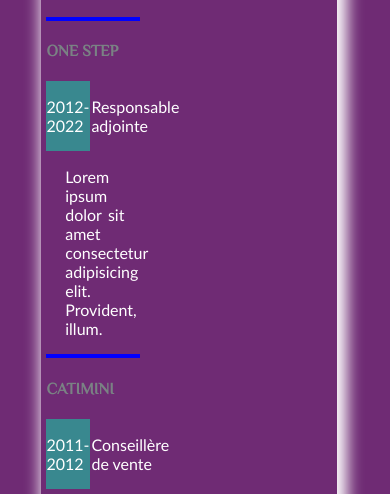
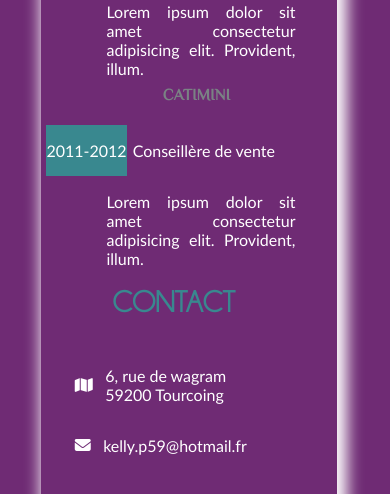
Before and after one commit to kellyrib/2022_CV, a plain HTML site: page index.html in a window 390 px wide. Shown: the part 736-1230 px from the top of the page. Drawn offline with Linux system fonts and the light colour scheme; files whose address does not match are found by name.

Commit message:
responsive mobile partie haute

```diff
--- a/index.html
+++ b/index.html
@@ -30,7 +30,7 @@
                     <div class="intitule">
                         <h3>EXPERIENCES</h3>
                     </div>
-                    <div id="entreprise1"></div>
+                    <div class="entreprise1">
                         <div class="entreprise">
                             <h4>ONE STEP</h4>
                         </div>
@@ -44,7 +44,8 @@
                             <p>Lorem ipsum dolor sit amet consectetur adipisicing elit. Provident, illum.</p>
                         </div>
                     </div>
-                    <div id="entreprise1"></div>
+                    </div>
+                    <div class="entreprise1">
                         <div class="entreprise">
                             <h4>CATIMINI</h4>
                         </div>
@@ -56,6 +57,7 @@
                         </div>
                         <div class="details">
                             <p>Lorem ipsum dolor sit amet consectetur adipisicing elit. Provident, illum.</p>
+                        </div>
                     </div>
                 </div>
                 </section>
--- a/style.css
+++ b/style.css
@@ -141,7 +141,7 @@ h4
     color: #7A8284;
     font-family: 'Philosopher';
 }
-#entreprise1
+.entreprise1
 {
     display: flex;
     flex-direction: column;
@@ -390,18 +390,24 @@ li
     {
         display: flex;
         flex-direction: column;
-        padding-top: 170%;
+        padding-top: 120%;
     }
     h3
     {
         margin-left: 70%;
-        color: red;
+
     }
-    #entreprise1
+    h4
+    {
+        text-align: center;
+    }
+    .entreprise1
     {
         display: flex;
-        flex-direction: row;
-        border: 2px solid blue;
+        flex-direction: column;
+
+        height:  190px;
+        width: 300px;
 
     }
     img
@@ -424,6 +430,34 @@ li
         top: 3%;
         left: -5%;
     }
+    #coordonnees
+    {
+        display: flex;
+        flex-direction:column ;
+        border-bottom: white 2px solid;
+        margin-left: 20%;
+        width: 250px;
+        margin-left: 30%;
+
+
+    }
+    #reseau
+    {
+        display: flex;
+        flex-direction: row;
+        margin-top: 20%;
+        justify-content: center;
+        margin-bottom: 5%;
+        width: 250px;
+    }
+    #reseau a
+    {
+
+        color: white;
+
+    }
+
+
 
 
 
```
Lines whose indentation alone changed are shown as unchanged.
